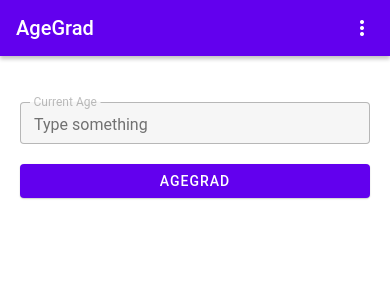
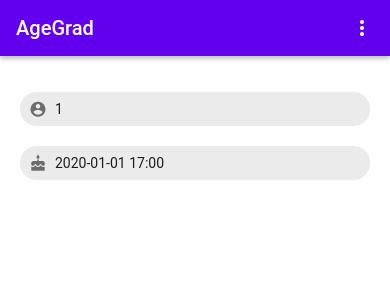
Before and after one commit to shensven/AgeGrad, a React Native app: screen / in a window 390 px wide. Shown: the top 300 px of the page. Built offline with nearby package versions, Linux system fonts and the light colour scheme.

Commit message:
Update Index

```diff
--- a/pages/AgeGrad.tsx
+++ b/pages/AgeGrad.tsx
@@ -1,6 +1,12 @@
 import React from 'react';
 import {ScrollView, StyleSheet, View} from 'react-native';
-import {Appbar, Button, TextInput} from 'react-native-paper';
+import {Appbar, Chip} from 'react-native-paper';
+
+// const birthdayChip = () => {
+//   <Chip icon="information" onPress={() => console.log('Pressed')}>
+//     2020-01-01
+//   </Chip>;
+// };
 
 export default function AgeGrad() {
   return (
@@ -13,18 +19,22 @@ export default function AgeGrad() {
         />
       </Appbar.Header>
       <View style={ageStyles.root}>
-        <TextInput
-          mode="outlined"
-          label="Current Age"
-          value="Type something"
-          dense
-          disabled
-          style={ageStyles.currentAge}
-        />
-
-        <Button mode="contained" onPress={() => console.log('AgeGrad')}>
-          AgeGrad
-        </Button>
+        <View>
+          <Chip
+            icon="account-circle"
+            onPress={() => console.log('Pressed')}
+            style={ageStyles.currentAge}>
+            1
+          </Chip>
+        </View>
+        <View>
+          <Chip
+            icon="cake-variant"
+            onPress={() => console.log('Pressed')}
+            style={ageStyles.settings}>
+            2020-01-01 17:00
+          </Chip>
+        </View>
       </View>
     </ScrollView>
   );
@@ -33,10 +43,13 @@ export default function AgeGrad() {
 const ageStyles = StyleSheet.create({
   root: {
     flex: 1,
-    padding: 20,
+    paddingLeft: 20,
+    paddingRight: 20,
   },
   currentAge: {
+    marginTop: 36,
+  },
+  settings: {
     marginTop: 20,
-    marginBottom: 20,
   },
 });
```
